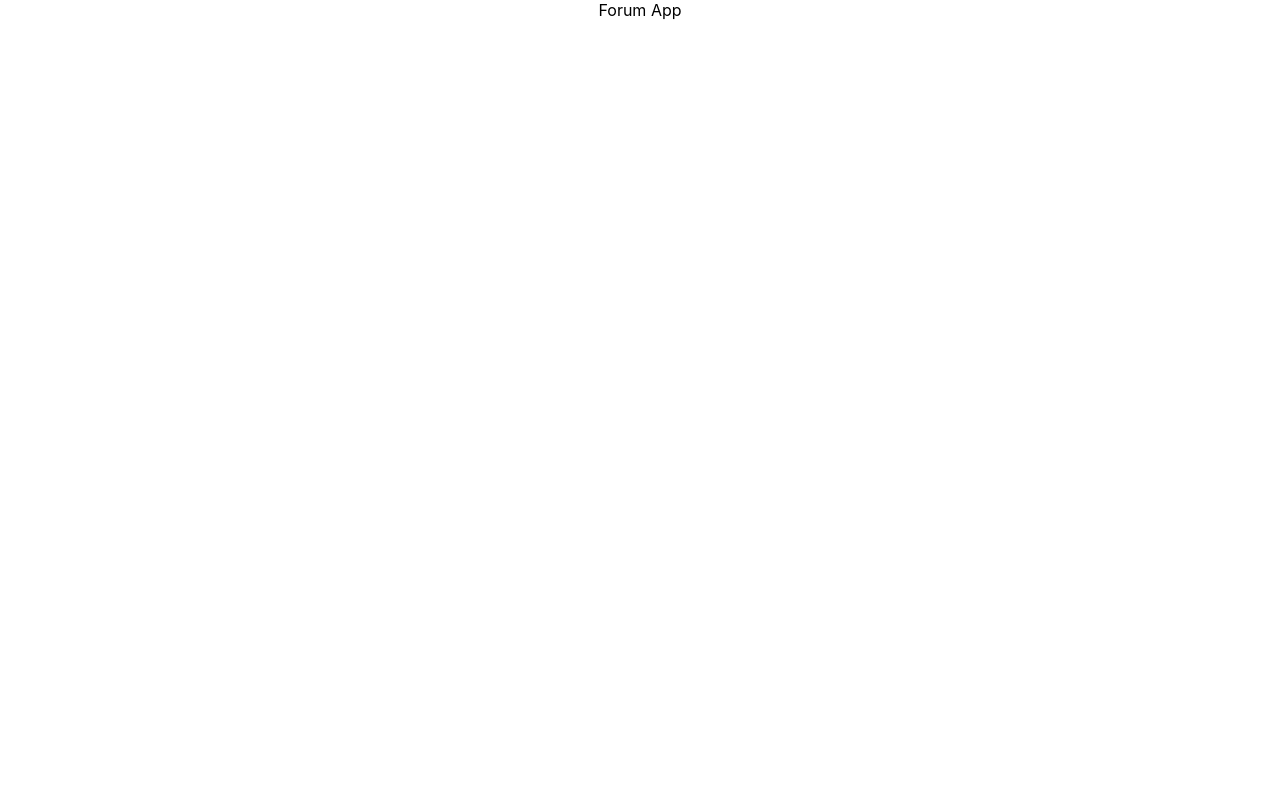
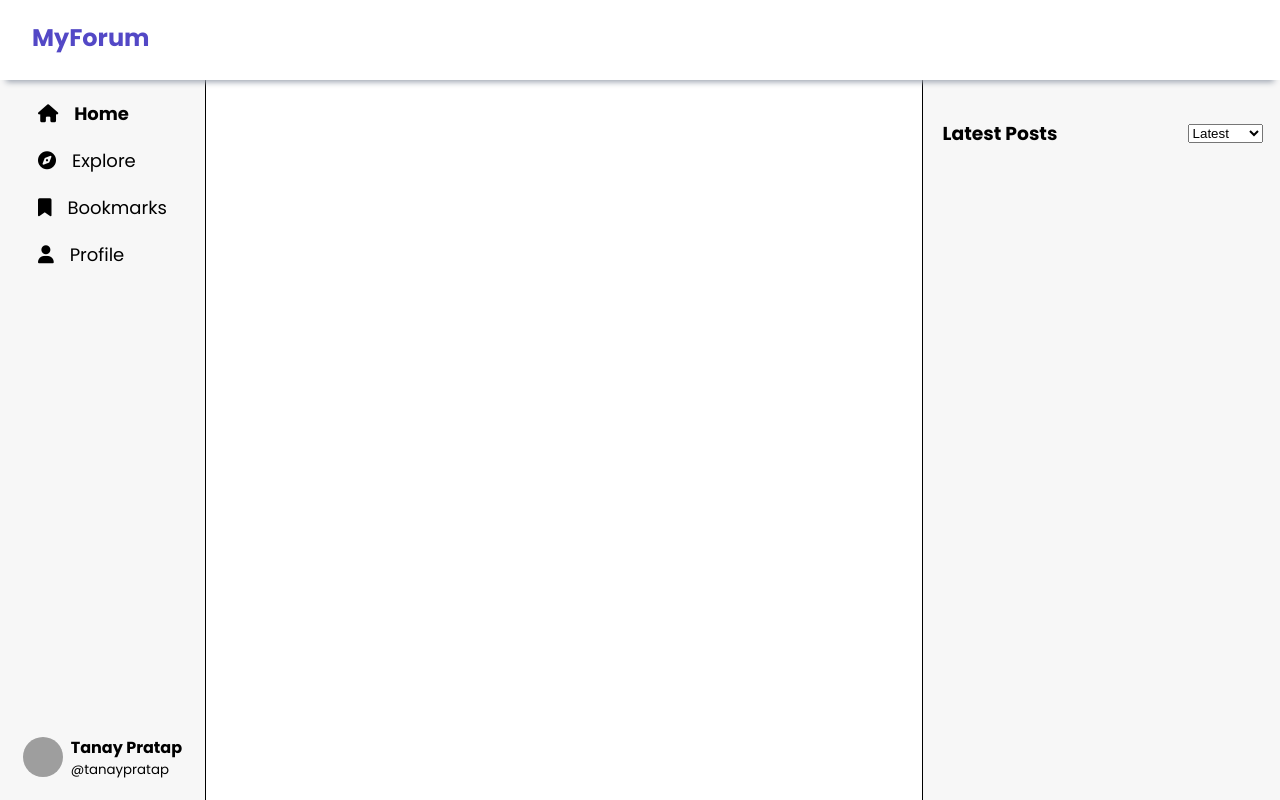
Before and after one commit to SudiptaChakraborty51/forum-app, a React (Create React App) app: page / in a window 1280 px wide. Built offline with nearby package versions, Linux system fonts and the light colour scheme; grey boxes are pictures that could not be loaded.

Commit message:
feat: made layout

```diff
--- a/src/App.css
+++ b/src/App.css
@@ -1,3 +1,14 @@
-.App {
-  text-align: center;
+@import url("https://cdnjs.cloudflare.com/ajax/libs/font-awesome/6.4.0/css/all.min.css");
+@import url("https://fonts.googleapis.com/css2?family=Poppins:ital,wght@0,300;0,400;0,700;1,300;1,400;1,700&display=swap");
+
+body {
+  font-family: "Poppins", sans-serif;
 }
+
+:root {
+  --primary-color: #5348c6;
+  --white-color: #ffffff;
+  --black-color: #000000;
+  --grey-color: #9ca3af;
+  --offwhite-color: #f7f7f7;
+}
--- a/src/App.js
+++ b/src/App.js
@@ -1,9 +1,15 @@
 import './App.css';
+import {Routes, Route} from "react-router-dom";
+import Home from './pages/Home/home';
+import SinglePost from './pages/SinglePost/singlePost';
 
 function App() {
   return (
     <div className="App">
-      Forum App
+      <Routes>
+        <Route path="/" element={<Home />}/>
+        <Route path="/post/:postId" element={<SinglePost />} />
+      </Routes>
     </div>
   );
 }
--- /dev/null
+++ b/src/components/LeftSidebar/leftSideBar.css
@@ -0,0 +1,53 @@
+.left-sidebar {
+  width: 16%;
+  height: calc(100vh - 60px);
+  display: flex;
+  flex-direction: column;
+  justify-content: space-between;
+  align-items: center;
+  gap: 1rem;
+  border-right: 1px solid var(--black-color);
+  position: fixed;
+  background-color: var(--offwhite-color);
+  padding-top: 10px;
+}
+
+.left-sidebar .left-sidebar-items {
+  text-decoration: none;
+  color: var(--black-color);
+  font-size: 18px;
+  display: flex;
+  align-items: center;
+  gap: 1rem;
+  cursor: pointer;
+  padding: 10px 30px;
+}
+
+.left-sidebar .left-sidebar-items:hover {
+  color: var(--primary-color);
+}
+
+.profile-avatar {
+    display: flex;
+    gap: 0.5rem;
+    align-items: center;
+    margin-bottom: 50px;
+    color: var(--black-color);
+}
+
+.profile-avatar img {
+    width: 40px;
+    height: 40px;
+    object-fit: cover;
+    border-radius: 50%;
+}
+
+.profile-avatar div {
+    display: flex;
+    flex-direction: column;
+    cursor: pointer;
+}
+
+.profile-avatar div:hover {
+    color: var(--primary-color);
+}
--- /dev/null
+++ b/src/components/LeftSidebar/leftSidebar.jsx
@@ -0,0 +1,40 @@
+import React from "react";
+import "./leftSideBar.css";
+import { NavLink } from "react-router-dom";
+import { forumData } from "../../data";
+
+const LeftSideBar = () => {
+  const getActiveStyle = ({ isActive }) => ({
+    fontWeight: isActive && "bold",
+  });
+
+  const {username, name, picUrl} = forumData;
+
+  return (
+    <div className="left-sidebar">
+      <div>
+        <NavLink to="/" className="left-sidebar-items" style={getActiveStyle}>
+          <i class="fa-solid fa-house"></i> <span>Home</span>
+        </NavLink>
+        <NavLink className="left-sidebar-items">
+          <i class="fa-solid fa-compass"></i> <span>Explore</span>
+        </NavLink>
+        <NavLink className="left-sidebar-items">
+          <i class="fa-solid fa-bookmark"></i> <span>Bookmarks</span>
+        </NavLink>
+        <NavLink className="left-sidebar-items">
+          <i class="fa-solid fa-user"></i> <span>Profile</span>
+        </NavLink>
+      </div>
+      <div className="profile-avatar">
+        <img src={picUrl} alt="profile" />
+        <div>
+            <strong>{name}</strong>
+            <small>@{username}</small>
+        </div>
+      </div>
+    </div>
+  );
+};
+
+export default LeftSideBar;
--- /dev/null
+++ b/src/components/RightSideBar/rightSideBar.css
@@ -0,0 +1,22 @@
+.right-sidebar {
+    border-left: 1px solid var(--black-color);
+    padding: 20px;
+    display: flex;
+    flex-direction: column;
+    gap: 1rem;
+    width: 25%;
+    min-height: 100vh;
+    position: fixed;
+    left: 72%;
+    background-color: var(--offwhite-color);
+  }
+
+  .right-sidebar .sort-post {
+    display: flex;
+    justify-content: space-between;
+    align-items: center;
+  }
+
+  .right-sidebar .sort-post h3 {
+    color: var(--black-color);
+  }
--- /dev/null
+++ b/src/components/RightSideBar/rightSideBar.jsx
@@ -0,0 +1,22 @@
+import React, { useState } from "react";
+import "./rightSideBar.css";
+import { sortOptions, getSortedPosts } from "../../utils/sortPosts";
+const RightSideBar = () => {
+  const [sortByOption, setSortByOption] = useState("Latest");
+  return (
+    <div className="right-sidebar">
+      <div className="sort-post">
+        <h3>{sortOptions[sortByOption]}</h3>
+        <select onChange={(e) => setSortByOption(e.target.value)}>
+          {Object.keys(sortOptions).map((option) => (
+            <option value={option} key={option}>
+              {option}
+            </option>
+          ))}
+        </select>
+      </div>
+    </div>
+  );
+};
+
+export default RightSideBar;
--- /dev/null
+++ b/src/data.jsx
@@ -0,0 +1,47 @@
+export const forumData = {
+  accountId: "98767-888-78767",
+  username: "tanaypratap",
+  name: "Tanay Pratap",
+  picUrl: "http://bit.ly/42Zm7tM",
+  posts: [
+    {
+      postId: "36635-787-65778",
+      username: "tanaypratap",
+      name: "Tanay Pratap",
+      picUrl: "http://bit.ly/42Zm7tM",
+      post: "Join InvactHQ for MBA",
+      postDescription:
+        "Non programmers on my timeline. Attention! After placing 100+ programmers i in top Indian startups, I am thinking of coming up with a program for business roles as well. Interested in helping me build this course? Join me at Invact.",
+      upvotes: 350,
+      downvotes: 50,
+      tags: ["mba", "business", "bootcamp"],
+      createdAt: "2023-06-24T12:00:00Z",
+      comments: [
+        {
+          commentId: "89898-856-87576",
+          username: "ashwin4real",
+          picUrl: "http://bit.ly/42Zm7tM",
+          likes: 0,
+          comment: "Interested",
+          createdAt: "2023-06-24T12:01:00Z",
+        },
+      ],
+      isBookmarked: false,
+    },
+    {
+      postId: "36698-343-321232",
+      username: "trishajain",
+      name: "Trisha Jain",
+      picUrl: "http://bit.ly/42Zm7tM",
+      post: "Can I learn HTML, CSS, and JavaScript in 1 year?",
+      postDescription:
+        "I am looking to make my career in web development and want to learn these technologies. Can I learn these in 1 year and get a job?",
+      upvotes: 150,
+      downvotes: 0,
+      tags: ["html", "javascript", "web development"],
+      createdAt: "2023-06-24T12:54:00Z",
+      comments: [],
+      isBookmarked: false,
+    },
+  ],
+};
--- /dev/null
+++ b/src/pages/Home/home.css
@@ -0,0 +1,26 @@
+.home {
+  background-color: var(--white-color);
+  color: var(--primary-color);
+}
+
+.home .home-header {
+  padding: 0 2rem;
+  box-shadow: 0 8px 6px -6px var(--grey-color);
+  position: sticky;
+  height: 60px;
+  top: 0;
+  z-index: 10;
+  box-sizing: border-box;
+  background-color: var(--white-color);
+}
+
+.home-main {
+  width: 58%;
+  position: relative;
+  left: 15%;
+  border-radius: 0.75rem;
+  display: flex;
+  align-items: center;
+  flex-direction: column;
+  background-color: var(--offwhite-color);
+}
--- /dev/null
+++ b/src/pages/Home/home.jsx
@@ -0,0 +1,19 @@
+import React from 'react';
+import "./home.css";
+import LeftSideBar from '../../components/LeftSidebar/leftSidebar';
+import RightSideBar from '../../components/RightSideBar/rightSideBar';
+
+const Home = () => {
+  return (
+    <div className='home'>
+      <div className='home-header'><h2>MyForum</h2></div>
+      <LeftSideBar />
+      <div className='home-main'>
+
+      </div>
+      <RightSideBar />
+    </div>
+  )
+}
+
+export default Home
--- /dev/null
+++ b/src/pages/SinglePost/singlePost.jsx
@@ -0,0 +1,12 @@
+import React from 'react';
+import "./singlePost.css";
+
+const SinglePost = () => {
+  return (
+    <div>
+
+    </div>
+  )
+}
+
+export default SinglePost
--- /dev/null
+++ b/src/utils/sortPosts.jsx
@@ -0,0 +1,22 @@
+export const sortOptions = {
+    Latest: "Latest Posts",
+    Oldest: "Oldest Posts",
+    Trending: "Trending Posts",
+  };
+
+  export const getSortedPosts = (posts, sortBy) => {
+    switch (sortBy.toUpperCase()) {
+      case "LATEST":
+        return [...posts].sort(
+          (a, b) => new Date(b.createdAt) - new Date(a.createdAt)
+        );
+      case "OLDEST":
+        return [...posts].sort(
+          (a, b) => new Date(a.createdAt) - new Date(b.createdAt)
+        );
+      case "MOST UPVOTED":
+        return [...posts].sort((a, b) => b.upvotes - a.upvotes);
+      default:
+        return [...posts];
+    }
+  };
```
Also changed, not shown: src/pages/SinglePost/singlePost.css (added).
